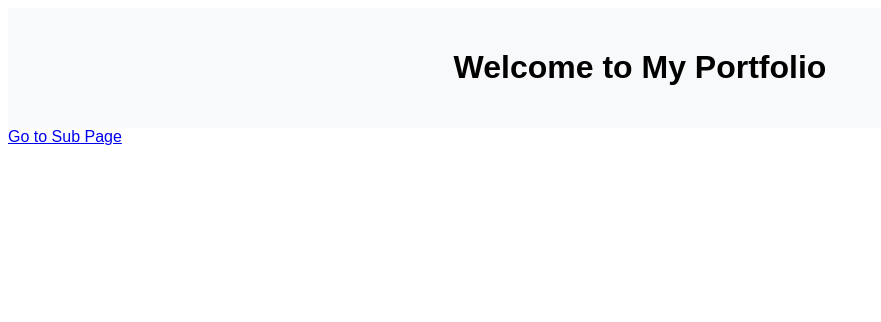
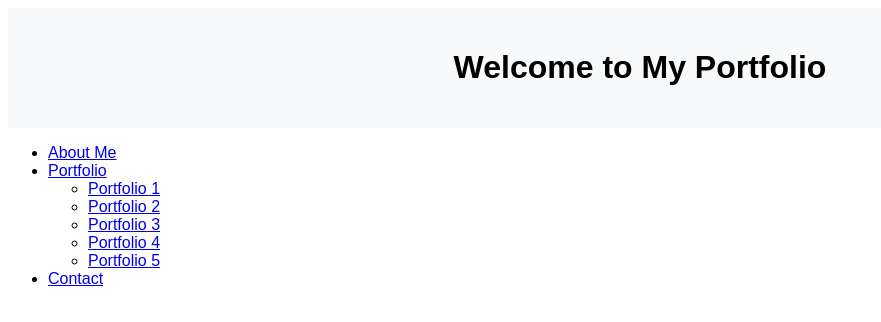
Before and after one commit to productionsof/portfoliome, a plain HTML site: page index.html in a window 1280 px wide. Shown: the whole page, without its empty margins (0-881 px from the left). Drawn offline with Linux system fonts and the light colour scheme; files that its build step writes are made by us from their sources.

Commit message:
banner nav

```diff
--- a/index.html
+++ b/index.html
@@ -9,7 +9,20 @@
         <h1>Welcome to My Portfolio</h1>
     </header>
     <nav>
-        <a href="subpage.html">Go to Sub Page</a>
+        <ul>
+            <li><a href="#">About Me</a></li>
+            <li>
+                <a href="#">Portfolio</a>
+                <ul>
+                    <li><a href="subpage1.html">Portfolio 1</a></li>
+                    <li><a href="subpage2.html">Portfolio 2</a></li>
+                    <li><a href="subpage3.html">Portfolio 3</a></li>
+                    <li><a href="subpage4.html">Portfolio 4</a></li>
+                    <li><a href="subpage5.html">Portfolio 5</a></li>
+                </ul>
+            </li>
+            <li><a href="#">Contact</a></li>
+        </ul>
     </nav>
     <main>
         <!-- Add your main content here -->
```
